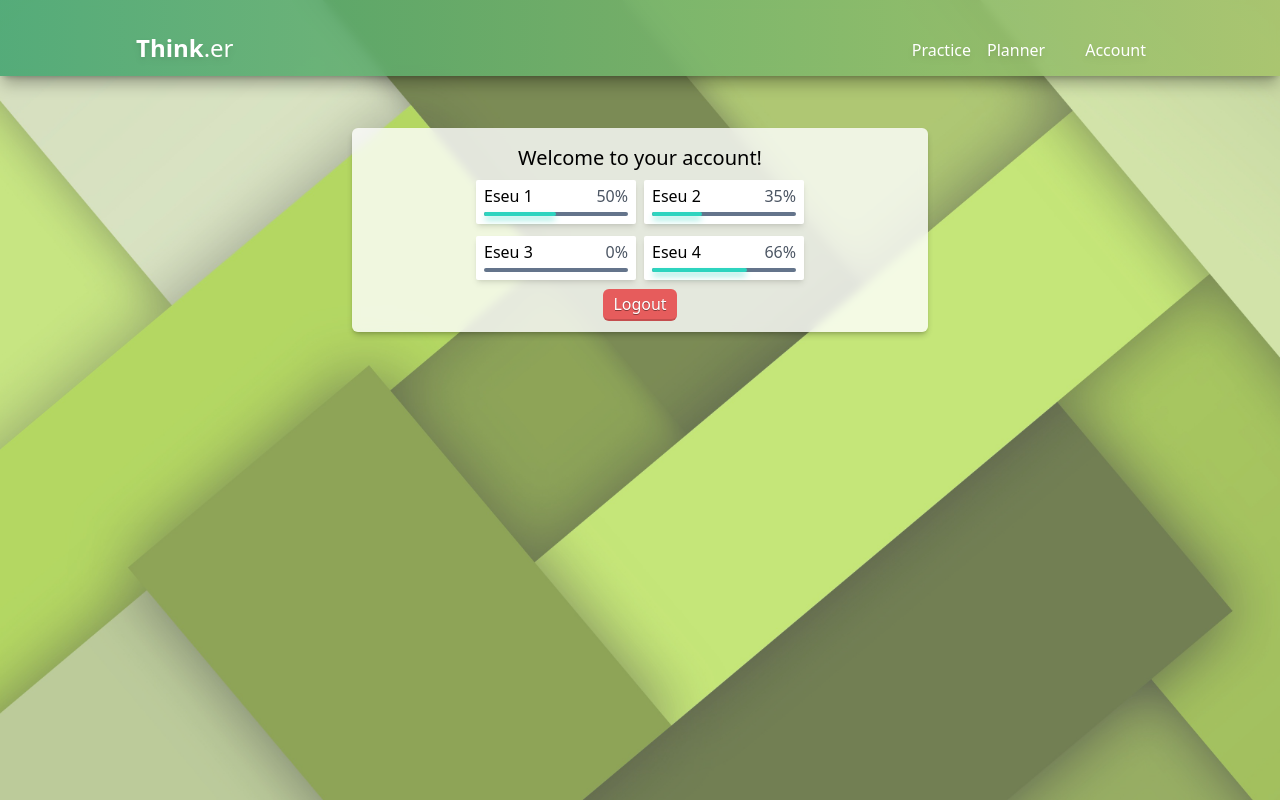
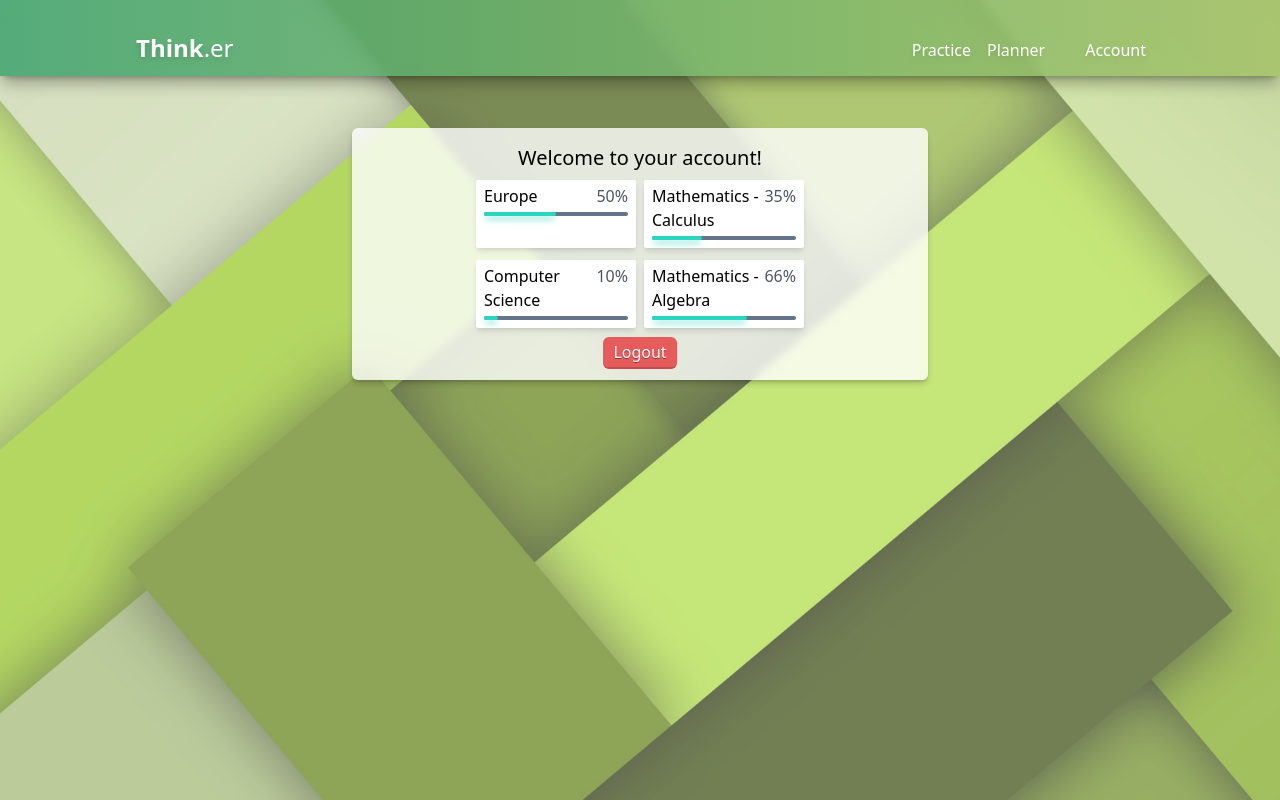
Before and after one commit to ratasorin/unihack, a React (Vite) app in the folder client/: page /account/account in a window 1280 px wide. Built offline with nearby package versions, Linux system fonts and the light colour scheme; sample sign-in values are in the browser's storage; some icons are missing.

Commit message:
Update AccountPage

```diff
--- a/client/src/pages/AccountPage.jsx
+++ b/client/src/pages/AccountPage.jsx
@@ -13,12 +13,12 @@ export default function AccountPage() {
 			<main className="mx-auto max-w-xl mt-12 bg-white-alpha-80 backdrop-blur-sm rounded-md shadow-md p-4 gap-2 shadow-black-alpha-20 flex flex-col flex-wrap justify-center items-center">
 				<h1 className="text-xl">Welcome to your account!</h1>
 				<div className="flex gap-2">
-					<ProgressCard name="Eseu 1" val="50%" />
-					<ProgressCard name="Eseu 2" val="35%" />
+					<ProgressCard name="Europe" val="50%" />
+					<ProgressCard name="Mathematics - Calculus" val="35%" />
 				</div>
 				<div className="flex gap-2">
-					<ProgressCard name="Eseu 3" val="0%" />
-					<ProgressCard name="Eseu 4" val="66%" />
+					<ProgressCard name="Computer Science" val="10%" />
+					<ProgressCard name="Mathematics - Algebra" val="66%" />
 				</div>
 				<p>
 					<Link to="/account/logout" className="btn btn-red">
```
